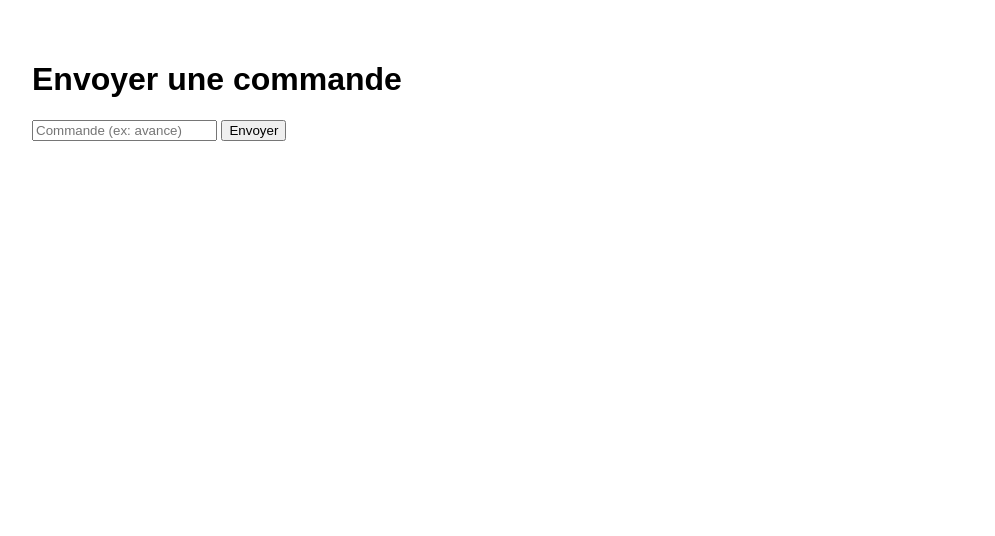
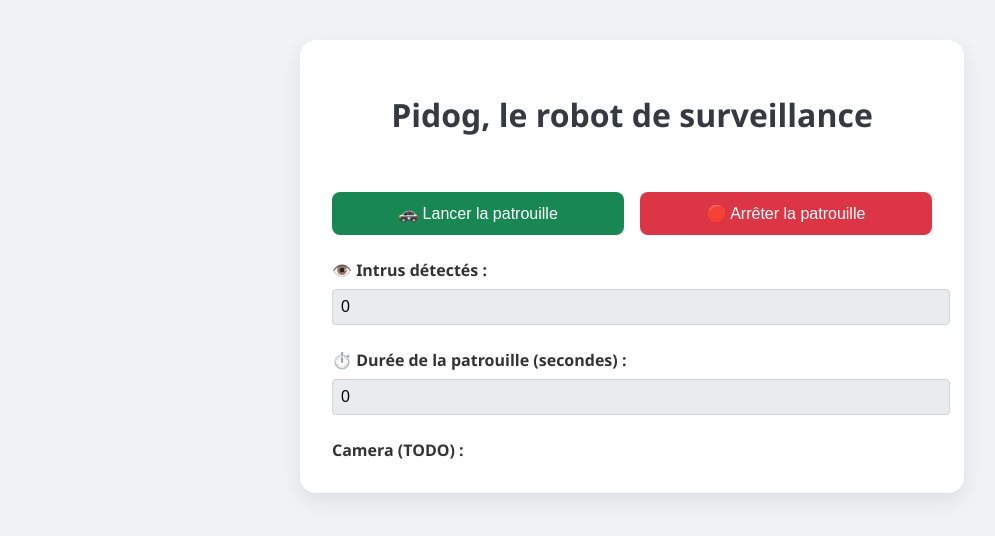
Before and after one commit to Rijenth/pidog_flask, a Flask app: page / in a window 1280 px wide. Shown: the top 536 px of the page, without its empty margins (8-1003 px from the left). Run offline with Flask 3, Linux system fonts and the light colour scheme.

Commit message:
feat: add base of frontend

```diff
--- a/app.py
+++ b/app.py
@@ -14,9 +14,16 @@ def index():
 @app.route("/send-command", methods=["POST"])
 def send_command():
     command = request.form.get("command")
+
+    if command == 'start-patrol':
+        return 'start patrol function', 201;
+
+    if command == 'stop-patrol':
+        return 'stop patrol function', 201;
+
     if command:
-        logging.info(f"Donnée reçue : {command}")
-        return f"Commande '{command}' reçue et enregistrée dzadaz."
+        return f"Commande '{command}' reçue", 200;
+
     return "Aucune commande reçue.", 400
 
 if __name__ == "__main__":
--- a/templates/index.html
+++ b/templates/index.html
@@ -2,45 +2,181 @@
 <html lang="fr">
 <head>
   <meta charset="UTF-8">
-  <title>Contrôle du Chien</title>
+  <title>Pidog – Robot de Surveillance</title>
   <style>
-    body { font-family: sans-serif; padding: 2rem; }
-    #response { margin-top: 1rem; font-weight: bold; color: green; }
+    body {
+      font-family: 'Segoe UI', Tahoma, Geneva, Verdana, sans-serif;
+      background-color: #f0f2f5;
+      padding: 2rem;
+      color: #333;
+    }
+
+    h1 {
+      text-align: center;
+      color: #343a40;
+      margin-bottom: 2rem;
+    }
+
+    .container {
+      max-width: 600px;
+      margin: auto;
+      background-color: #fff;
+      padding: 2rem;
+      border-radius: 16px;
+      box-shadow: 0 8px 20px rgba(0, 0, 0, 0.08);
+      display: grid;
+      gap: 1.5rem;
+    }
+
+    .button-group {
+      display: flex;
+      justify-content: space-evenly;
+      gap: 1rem;
+      flex-wrap: wrap;
+    }
+
+    button {
+      flex: 1 1 45%;
+      padding: 0.75rem;
+      border: none;
+      border-radius: 8px;
+      font-size: 1rem;
+      cursor: pointer;
+      transition: background-color 0.3s ease;
+    }
+
+    #startBtn {
+      background-color: #198754;
+      color: white;
+    }
+
+    #stopBtn {
+      background-color: #dc3545;
+      color: white;
+    }
+
+    button:hover {
+      opacity: 0.9;
+    }
+
+    .field-group {
+      display: grid;
+      gap: 0.5rem;
+    }
+
+    label {
+      font-weight: bold;
+    }
+
+    input[readonly] {
+      background-color: #e9ecef;
+      border: 1px solid #ced4da;
+      padding: 0.5rem;
+      border-radius: 4px;
+      font-size: 1rem;
+      width: 100%;
+    }
+
+    .info-box {
+      padding: 1rem;
+      border-left: 6px solid #0d6efd;
+      background-color: #e7f1ff;
+      color: #0d6efd;
+      border-radius: 6px;
+      font-size: 0.95rem;
+      display: none;
+    }
   </style>
 </head>
 <body>
-  <h1>Envoyer une commande</h1>
-  <form id="commandForm">
-    <input type="text" id="commandInput" name="command" placeholder="Commande (ex: avance)" required />
-    <button type="submit">Envoyer</button>
-  </form>
+  <div class="container">
+    <h1>Pidog, le robot de surveillance</h1>
 
-  <div id="response"></div>
+    <div class="button-group">
+      <button id="startBtn">🚓 Lancer la patrouille</button>
+      <button id="stopBtn">🛑 Arrêter la patrouille</button>
+    </div>
+
+    <div class="field-group">
+      <label for="intruderCount">👁️ Intrus détectés :</label>
+      <input type="text" id="intruderCount" value="0" readonly />
+    </div>
+
+    <div class="field-group">
+      <label for="patrolDuration">⏱️ Durée de la patrouille (secondes) :</label>
+      <input type="text" id="patrolDuration" value="0" readonly />
+    </div>
+
+    <div class="field-group">
+       <label for="camera">Camera (TODO) :</label>
+    </div>
+
+    <div class="info-box" id="infoBox"></div>
+  </div>
 
   <script>
-    document.getElementById("commandForm").addEventListener("submit", async function (e) {
-      e.preventDefault(); // Empêche le rechargement
+    let patrolInterval = null;
+    let patrolSeconds = 0;
+    let intruderCount = 0;
 
-      const command = document.getElementById("commandInput").value;
-      const formData = new FormData();
-      formData.append("command", command);
+    const infoBox = document.getElementById("infoBox");
 
+    function showMessage(message, duration = 4000) {
+      infoBox.textContent = message;
+      infoBox.style.display = "block";
+      setTimeout(() => {
+        infoBox.textContent = "";
+        infoBox.style.display = "none";
+      }, duration);
+    }
+
+    document.getElementById("startBtn").addEventListener("click", async () => {
       try {
         const res = await fetch("/send-command", {
           method: "POST",
-          body: formData
+          body: new URLSearchParams({ command: "start-patrol" })
         });
 
         const text = await res.text();
-        document.getElementById("response").textContent = text;
+        showMessage(text);
+
+        patrolSeconds = 0;
+        document.getElementById("patrolDuration").value = patrolSeconds;
+
+        if (patrolInterval) clearInterval(patrolInterval);
+        patrolInterval = setInterval(() => {
+          patrolSeconds += 1;
+          document.getElementById("patrolDuration").value = patrolSeconds;
+        }, 1000);
       } catch (err) {
-        document.getElementById("response").textContent = "Erreur lors de l’envoi de la commande.";
-        document.getElementById("response").style.color = "red";
+        showMessage("❌ Erreur lors du lancement de la patrouille.", 5000);
       }
+    });
 
-      // Vide le champ
-      document.getElementById("commandInput").value = "";
+    document.getElementById("stopBtn").addEventListener("click", async () => {
+      try {
+        const res = await fetch("/send-command", {
+          method: "POST",
+          body: new URLSearchParams({ command: "stop-patrol" })
+        });
+
+        const text = await res.text();
+        showMessage(text);
+
+        if (patrolInterval) clearInterval(patrolInterval);
+        patrolInterval = null;
+        patrolSeconds = 0;
+        document.getElementById("patrolDuration").value = patrolSeconds;
+      } catch (err) {
+        showMessage("❌ Erreur lors de l'arrêt de la patrouille.", 5000);
+      }
     });
+
+    // Simulation de la detection du nombre d'intrus (à remplacer par détection réelle)
+    setInterval(() => {
+      intruderCount += Math.random() < 0.3 ? 1 : 0;
+      document.getElementById("intruderCount").value = intruderCount;
+    }, 10000);
   </script>
 </body>
 </html>
```
Also changed, not shown: 2 other files.
